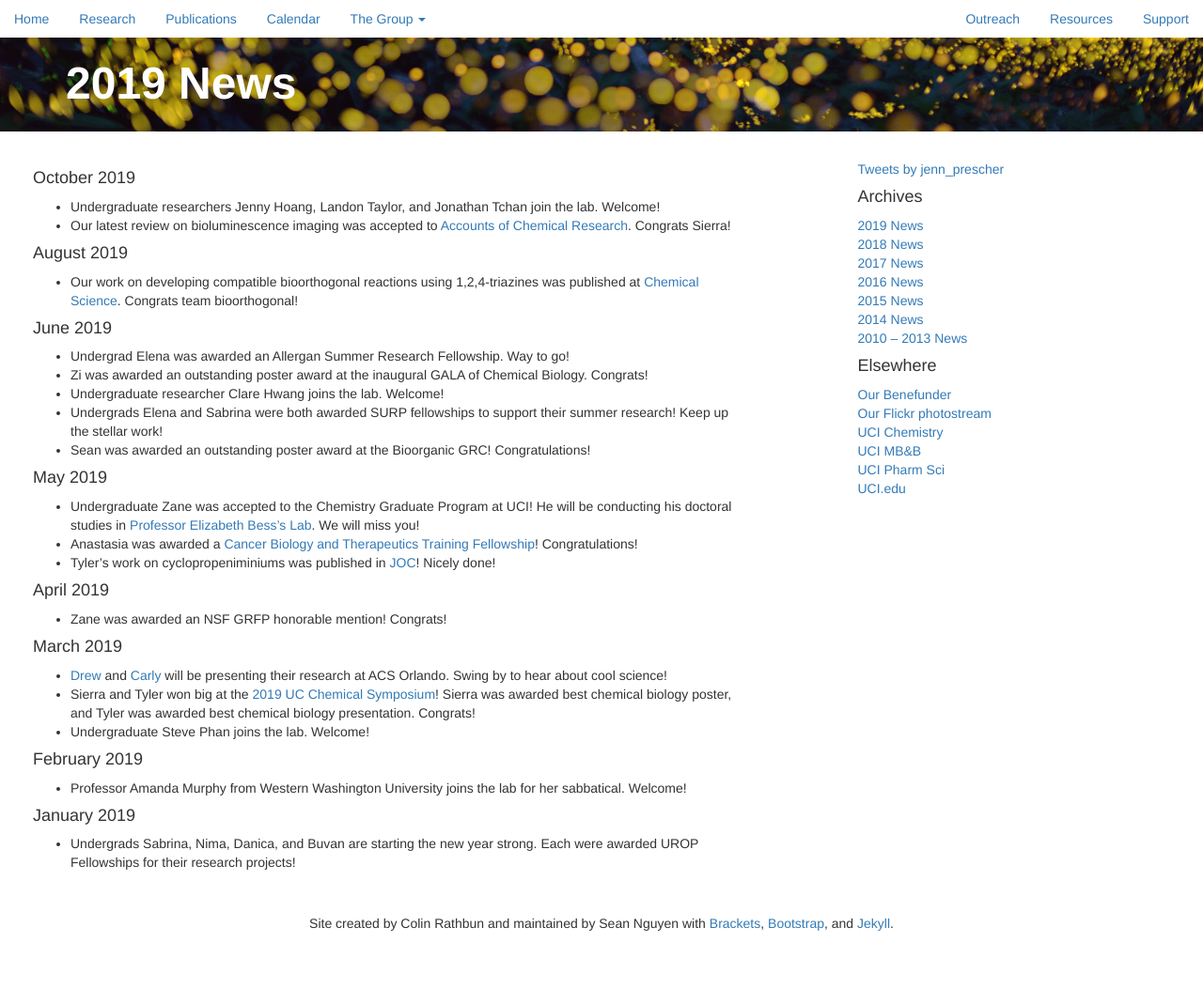
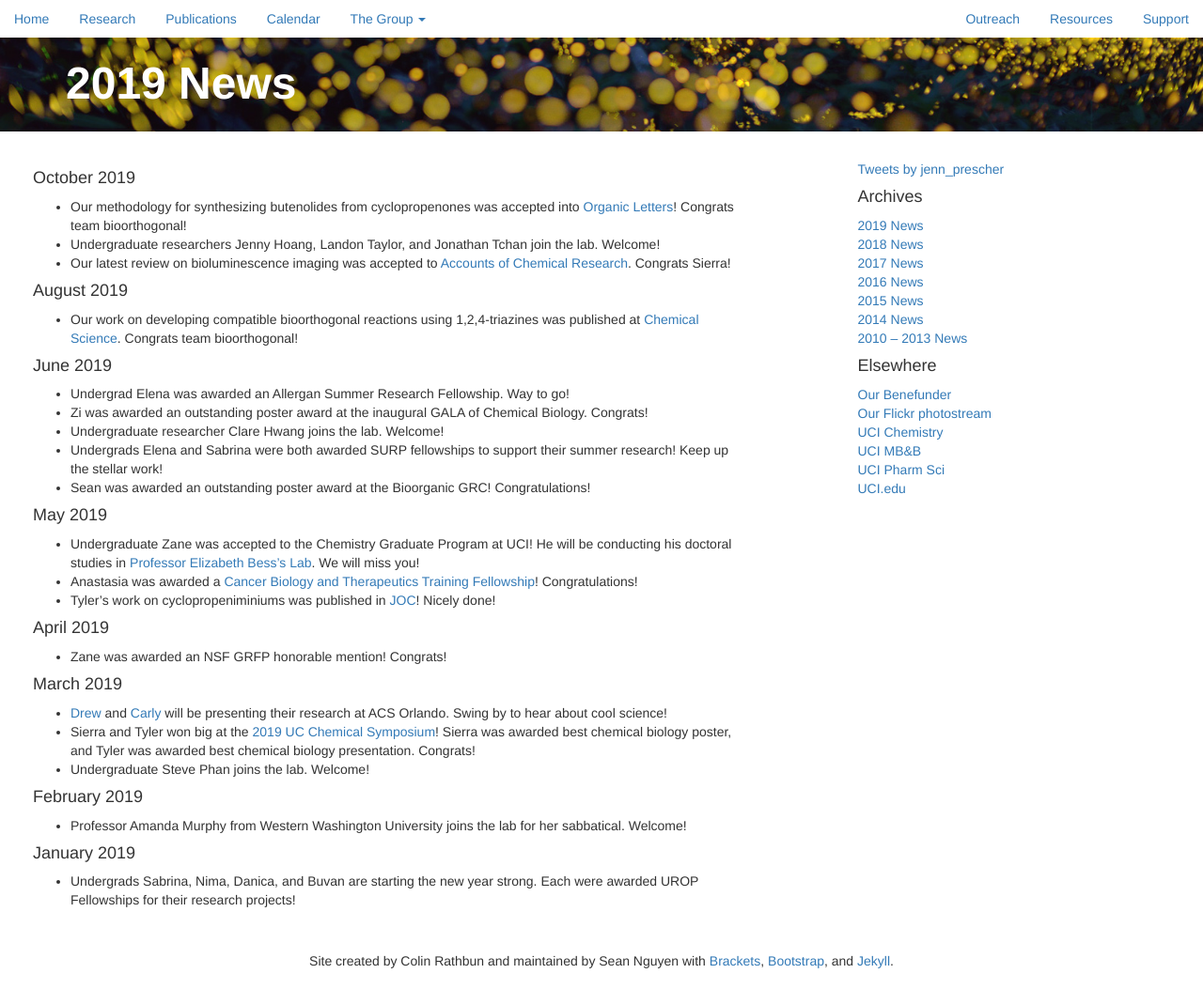
Before and after one commit to c-bun/Prescher-Lab-Site, a Jekyll site: the page built from _posts/2019-01-23-2019-News.markdown, in a window 1280 px wide. Shown: the whole page at 94% size. Built offline with Jekyll 4.4.1, drawn with Linux system fonts in a browser that asks for light colours; comment, search, counter and statistics services are not loaded; before the commit the page ends 1013 px from its top, so only the background shows below that.

```diff
--- a/_posts/2019-01-23-2019-News.markdown
+++ b/_posts/2019-01-23-2019-News.markdown
@@ -4,6 +4,7 @@ title:  "2019 News"
 categories: group_update
 ---
 #### October 2019
+- Our methodology for synthesizing butenolides from cyclopropenones was accepted into [Organic Letters](https://pubs.acs.org/doi/10.1021/acs.orglett.9b03298)! Congrats team bioorthogonal!
 - Undergraduate researchers Jenny Hoang, Landon Taylor, and Jonathan Tchan join the lab. Welcome!
 - Our latest review on bioluminescence imaging was accepted to [Accounts of Chemical Research](https://pubs.acs.org/doi/10.1021/acs.accounts.9b00391). Congrats Sierra!
 
```
Also changed, not shown: _data/publications.csv (+4 -4 lines).
